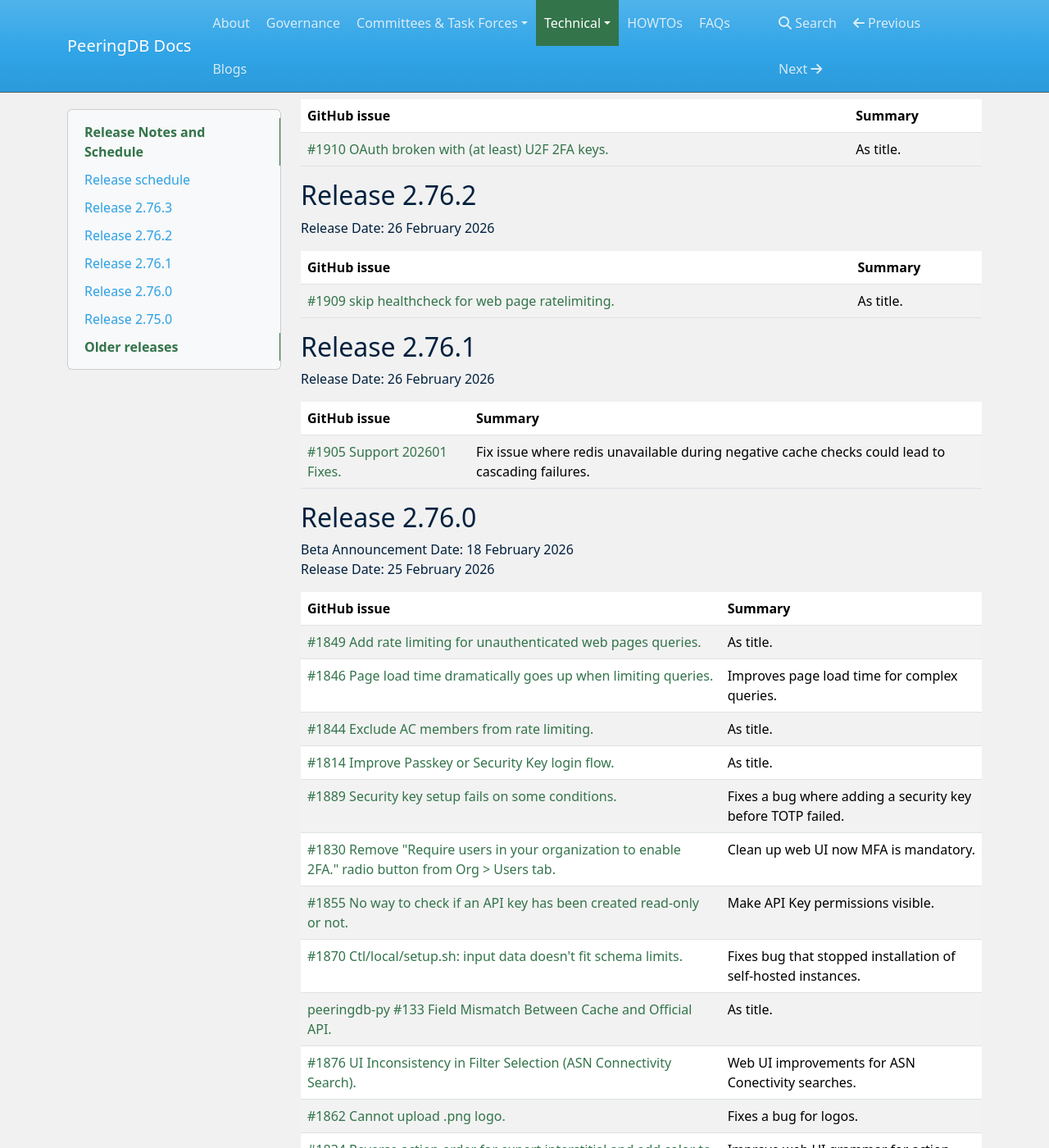
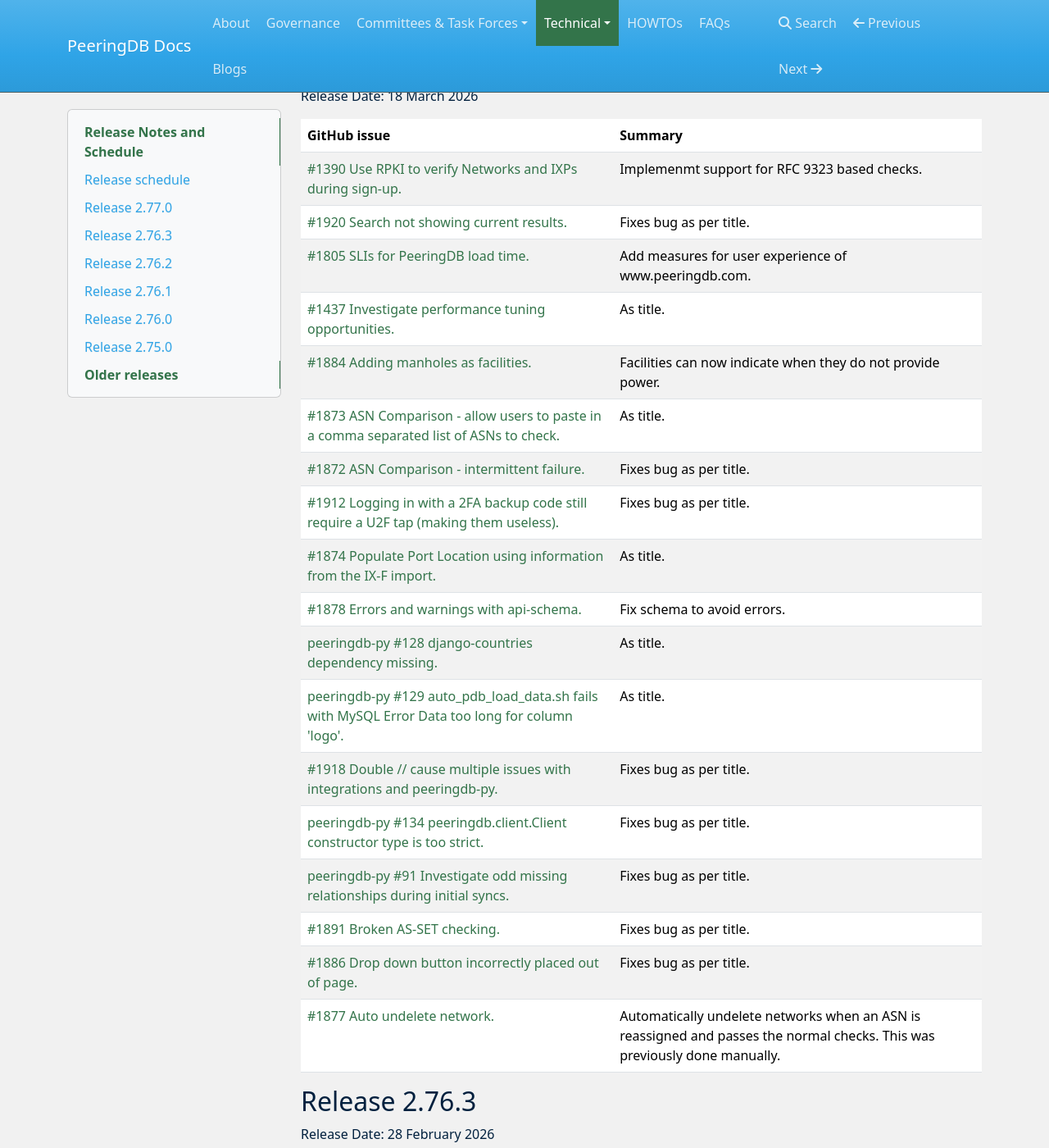
Before and after one commit to peeringdb/docs, an MkDocs documentation site: the page built from docs/release_notes/index.md, in a window 1280 px wide and 1400 px high, scrolled down 720 px. Shown: the whole window at 82% size. Built offline with MkDocs 1.6.1, drawn with Linux system fonts in a browser that asks for light colours; nearby versions of some CDN libraries.

Commit message:
Notes for Release 2.77.0 and PC (#417)
1. Release 2.77.0 notes
2. Meeting notes for PC in MArch 2026

```diff
--- a/docs/release_notes/index.md
+++ b/docs/release_notes/index.md
@@ -18,6 +18,32 @@
 | 2.78.0 | 2026-04-13 | 2026-04-22 | 2026-04-29 |
 | 2.79.0 | 2026-05-05 | 2026-05-13 | 2026-05-20 |
 | 2.80.0 | 2026-06-08 | 2026-06-17 | 2026-06-24 |
+
+## Release 2.77.0
+
+Beta Announcement Date: 11 March 2026
+Release Date: 18 March 2026
+
+| **GitHub issue** | **Summary** |
+| ----------------- | ----------- |
+| [#1390 Use RPKI to verify Networks and IXPs during sign-up.](https://github.com/peeringdb/peeringdb/issues/1390) | Implemenmt support for RFC 9323 based checks.|
+| [#1920 Search not showing current results.](https://github.com/peeringdb/peeringdb/issues/1920) | Fixes bug as per title.|
+| [#1805 SLIs for PeeringDB load time.](https://github.com/peeringdb/peeringdb/issues/1805) | Add measures for user experience of www.peeringdb.com.|
+| [#1437 Investigate performance tuning opportunities.](https://github.com/peeringdb/peeringdb/issues/1437) | As title.|
+| [#1884 Adding manholes as facilities.](https://github.com/peeringdb/peeringdb/issues/1884) | Facilities can now indicate when they do not provide power.|
+| [#1873 ASN Comparison - allow users to paste in a comma separated list of ASNs to check.](https://github.com/peeringdb/peeringdb/issues/1873) | As title.|
+| [#1872 ASN Comparison - intermittent failure.](https://github.com/peeringdb/peeringdb/issues/1872) | Fixes bug as per title.|
+| [#1912 Logging in with a 2FA backup code still require a U2F tap (making them useless).](https://github.com/peeringdb/peeringdb/issues/1912) | Fixes bug as per title.|
+| [#1874 Populate Port Location using information from the IX-F import.](https://github.com/peeringdb/peeringdb/issues/1874) | As title.|
+| [#1878 Errors and warnings with api-schema.](https://github.com/peeringdb/peeringdb/issues/1878) | Fix schema to avoid errors.|
+| [peeringdb-py #128 django-countries dependency missing.](https://github.com/peeringdb/peeringdb-py/issues/128) | As title.|
+| [peeringdb-py #129 auto_pdb_load_data.sh fails with MySQL Error Data too long for column 'logo'.](https://github.com/peeringdb/peeringdb-py/issues/129) | As title.|
+| [#1918 Double // cause multiple issues with integrations and peeringdb-py.](https://github.com/peeringdb/peeringdb/issues/1918) | Fixes bug as per title.|
+| [peeringdb-py #134 peeringdb.client.Client constructor type is too strict.](https://github.com/peeringdb/peeringdb-py/issues/134) | Fixes bug as per title.|
+| [peeringdb-py #91 Investigate odd missing relationships during initial syncs.](https://github.com/peeringdb/peeringdb-py/issues/91) | Fixes bug as per title.|
+| [#1891 Broken AS-SET checking.](https://github.com/peeringdb/peeringdb/issues/1891) | Fixes bug as per title.|
+| [#1886 Drop down button incorrectly placed out of page.](https://github.com/peeringdb/peeringdb/issues/1886) | Fixes bug as per title.|
+| [#1877 Auto undelete network.](https://github.com/peeringdb/peeringdb/issues/1877) | Automatically undelete networks when an ASN is reassigned and passes the normal checks. This was previously done manually.|
 
 ## Release 2.76.3
 
```
Also changed, not shown: docs/committee/product/index.md (+1 -0 lines), 1 other file.
